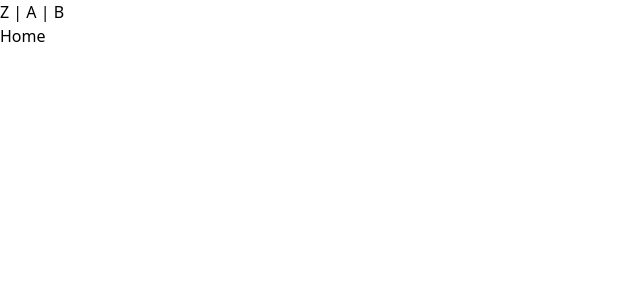
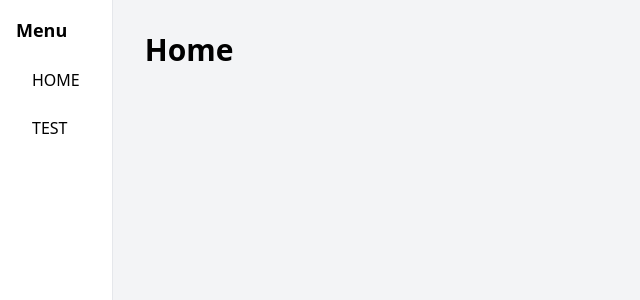
Before and after one commit to totoku103/error-free-web-ts, a Vue app: page / in a window 1280 px wide. Shown: the top 300 px of the page, without its empty margins (0-640 px from the left). Built offline with nearby package versions, Linux system fonts and the light colour scheme.

Commit message:
fix: add nav

```diff
--- a/package.json
+++ b/package.json
@@ -9,6 +9,7 @@
     "preview": "vite preview"
   },
   "dependencies": {
+    "highcharts": "^10.3.3",
     "vue": "^3.2.45",
     "vue-router": "^4.1.6"
   },
--- a/src/App.vue
+++ b/src/App.vue
@@ -3,20 +3,7 @@
 </script>
 
 <template>
-  <router-link to="/">
-    <button type="button">Z</button>
-  </router-link>
-  |
-  <router-link to="/home">
-    <button type="button">A</button>
-  </router-link>
-  |
-  <router-link to="/test">
-    <button type="button">B</button>
-  </router-link>
-  <div>
-    <router-view></router-view>
-  </div>
+  <router-view></router-view>
 </template>
 
 <style scoped>
--- /dev/null
+++ b/src/layouts/DefaultLayout.vue
@@ -0,0 +1,34 @@
+<template>
+  <div class="h-screen bg-gray-100 flex">
+    <div class="w-30 bg-white border-r border-gray-200 p-4">
+      <div class="text-lg font-bold mb-4">Menu</div>
+      <ul>
+        <li class="mb-2">
+          <router-link to="/" class="block py-2 px-4 hover:bg-gray-200 rounded">
+            HOME
+          </router-link>
+        </li>
+        <li class="mb-2">
+          <router-link to="/test" class="block py-2 px-4 hover:bg-gray-200 rounded">
+            TEST
+          </router-link>
+        </li>
+      </ul>
+    </div>
+    <div class="flex-1 p-8">
+      <h1 class="text-3xl font-bold">
+        <router-view/>
+      </h1>
+    </div>
+  </div>
+</template>
+
+<script>
+export default {
+  name: "DefaultLayout"
+}
+</script>
+
+<style scoped>
+
+</style>
--- a/src/main.ts
+++ b/src/main.ts
@@ -2,8 +2,15 @@ import {createApp} from 'vue'
 import './style/style.css'
 import App from './App.vue'
 import Routes from './routes'
+// highcharts
+import * as Highcharts from 'highcharts'
+import Exporting from 'highcharts/modules/exporting'
+
+Exporting(Highcharts)
 
 const app = createApp(App)
 app.use(Routes)
 
+app.component('chart', Highcharts)
+
 app.mount('#app')
--- /dev/null
+++ b/src/routes/defaults/index.ts
@@ -0,0 +1,16 @@
+import {RouteRecordRaw} from "vue-router";
+
+const routes: RouteRecordRaw[] = [
+    {
+        path: "/",
+        name: "home",
+        component: () => import("../../views/HomeView.vue")
+    },
+    {
+        path: "/test",
+        name: "test",
+        component: () => import("../../views/TestView.vue")
+    }
+];
+
+export default routes;
--- a/src/routes/index.ts
+++ b/src/routes/index.ts
@@ -1,21 +1,13 @@
 import {createRouter, createWebHistory, RouteRecordRaw} from 'vue-router'
+import defaultsRoutes from './defaults/index'
 
 const routes: RouteRecordRaw[] = [
     {
         path: "/",
         name: "home2",
-        component: () => import("../views/HomeView.vue"),
+        component: () => import("../layouts/DefaultLayout.vue"),
+        children: defaultsRoutes
     },
-    {
-        path: "/Home",
-        name: "home",
-        component: () => import("../views/HomeView.vue"),
-    },
-    {
-        path: "/Test",
-        name: "test",
-        component: () => import("../views/TestView.vue"),
-    }
 ];
 
 const router = createRouter({
--- a/src/views/TestView.vue
+++ b/src/views/TestView.vue
@@ -1,5 +1,5 @@
 <template>
-TEST
+  TEST
 </template>
 
 <script>
```
Also changed, not shown: 1 other file (tests, documents, lock files or other folders).
